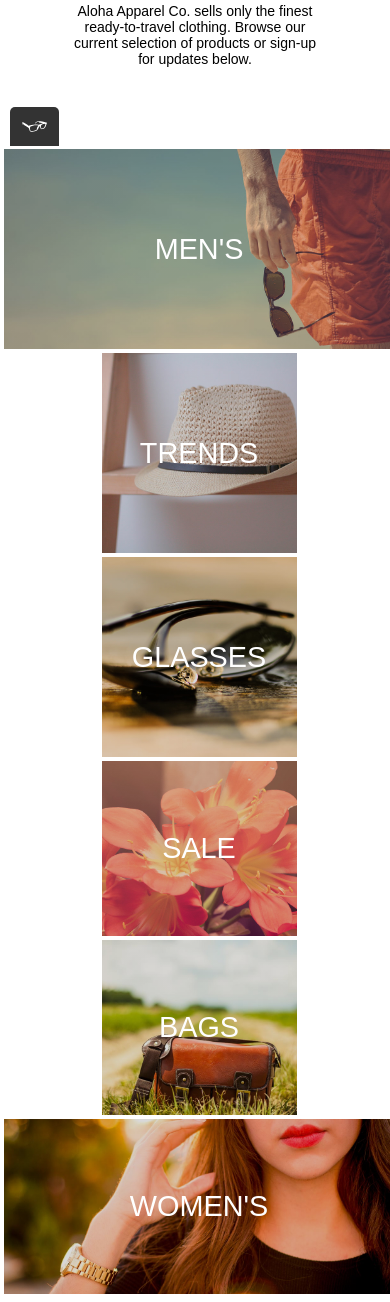
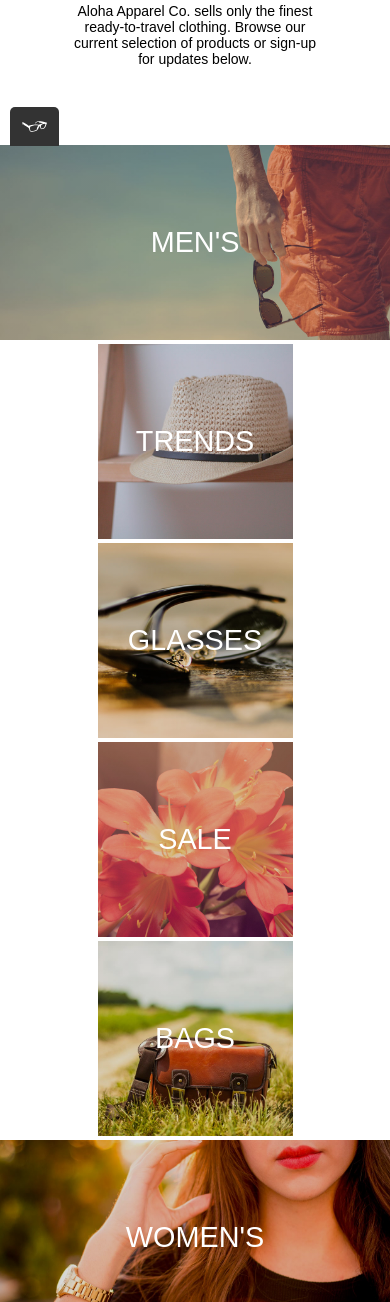
Before and after one commit to Safenorsound/Aloha-Apparel-Shopping-Website, a website: page index.html in a window 390 px wide. Shown: the part 698-2000 px from the top of the page. Drawn offline with nearby package versions, Linux system fonts and the light colour scheme.

Commit message:
making height for Sales Section responsive rather than static (50vh)

```diff
--- a/css/style.css
+++ b/css/style.css
@@ -125,7 +125,7 @@ text-transform:none;
   gap: 4px;
   display: flex;
   flex-wrap: wrap;
-  border: 4px solid #fff;
+  /* border: 4px solid #fff; */
   text-align: center;
   justify-content: center;
   width: 100%;
@@ -139,16 +139,16 @@ text-transform:none;
   display:flex;
   background: linear-gradient(180deg,rgba(0,0,0,.15) 0,rgba(0,0,0,.15)), url("../images/mens-category.jpg");
   width: 100%;
-  height: 200px;
-  /* max-width: 600px; */
+  height: 50vw;
   background-size: cover;
   justify-content: center;
   align-items: center;
   text-align: center;
   text-shadow: 2px 2px 4px hsla(0,0%,3);
   font-family: 'Raleway Web', sans-serif;
-  /* border-bottom: 4px solid white;
-  border-right: 4px solid white;
+  /* border: 4px solid white; */
+  /* border-bottom: 4px solid white; */
+  /* border-right: 4px solid white;
   border-top: 4px solid white;
   border-left: 4px solid white; */
   font-size: 1.8rem;
@@ -161,16 +161,16 @@ text-transform:none;
   text-align: center;
   text-shadow: 2px 2px 4px hsla(0,0%,3);
   width: 50%;
-  height: 200px;
+  height: 50vw;
   align-items: center;
   justify-content: center;
-  /* max-width: 300px; */
   font-family: Raleway Web, sans-serif;
   font-size: 1.8rem;
+
   /* border-top: 4px solid white;
   border-right: 4px solid white;
-  border-bottom: 4px solid white;
-  border-left: 4px solid white; */
+  border-bottom: 4px solid white; */
+  /* border-left: 4px solid white; */
 }
 
 .glasses-category {
@@ -179,17 +179,18 @@ text-transform:none;
   background-size: cover;
   text-align: center;
   width: 50%;
-  height: 200px;
+  height: 50vw;
   align-items: center;
   justify-content: center;
-  /* max-width: 300px; */
   text-shadow: 2px 2px 4px hsla(0,0%,3);
   font-family: Raleway Web, sans-serif;
   font-size: 1.8rem;
+  /* border: 4px solid white; */
+
   /* border-bottom: 4px solid white;
   border-left: 4px solid white;
-  border-top: 4px solid white;
-  border-right: 4px solid white; */
+  border-top: 4px solid white; */
+  /* border-right: 4px solid white; */
 }
 
 .sale-category {
@@ -199,16 +200,17 @@ text-transform:none;
   text-align: center;
   text-shadow: 2px 2px 4px hsla(0,0%,3);
   width: 50%;
-  height: 175px;
+  height: 50vw;
   align-items: center;
   justify-content: center;
-  /* max-width: 300px; */
   font-family: Raleway Web, sans-serif;
   font-size: 1.8rem;
+  /* border: 4px solid white; */
+
   /* border-bottom: 4px solid white;
   border-right: 4px solid white;
-  border-left: 4px solid white;
-  border-top: 4px solid white; */
+  /* border-left: 4px solid white; */
+  /* border-top: 4px solid white; */
 }
 
 .bags-category {
@@ -218,16 +220,17 @@ text-transform:none;
   text-align: center;
   text-shadow: 2px 2px 4px hsla(0,0%,3);
   width: 50%;
-  height: 175px;
+  height: 50vw;
   align-items: center;
   justify-content: center;
-  /* max-width: 300px; */
   font-family: Raleway Web, sans-serif;
   font-size: 1.8rem;
+  /* border: 4px solid white; */
+
   /* border-bottom: 4px solid white;
   border-top: 4px solid white;
-  border-left: 4px solid white;
-  border-right: 4px solid white; */
+  border-left: 4px solid white; */
+  /* border-right: 4px solid white; */
 }
 
 .womans-category {
@@ -236,15 +239,16 @@ text-transform:none;
   background-size: cover;
   text-align: center;
   width: 100%;
-  height: 175px;
+  height: 50vw;
+  /* border: 4px solid white; */
   align-items: center;
   text-shadow: 2px 2px 4px hsla(0,0%,3);
   font-family: Raleway Web, sans-serif;
   font-size: 1.8rem;
   justify-content: center;
-  /* max-width: 600px; */
-  /* border-top: 4px solid white;
-  border-left: 4px solid white;
+
+  /* border-top: 4px solid white; */
+  /* border-left: 4px solid white;
   border-right: 4px solid white; */
 }
 
```
